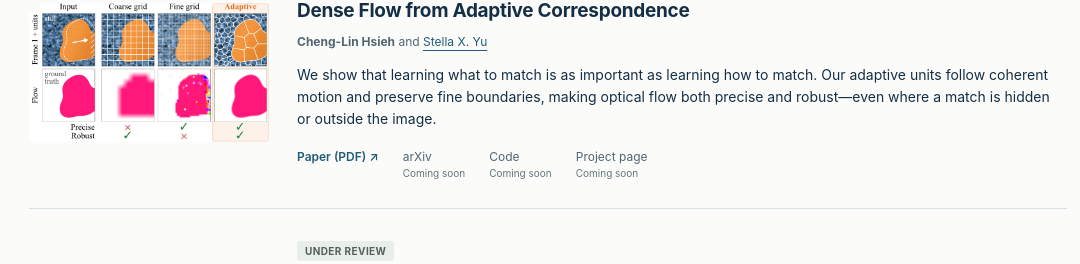
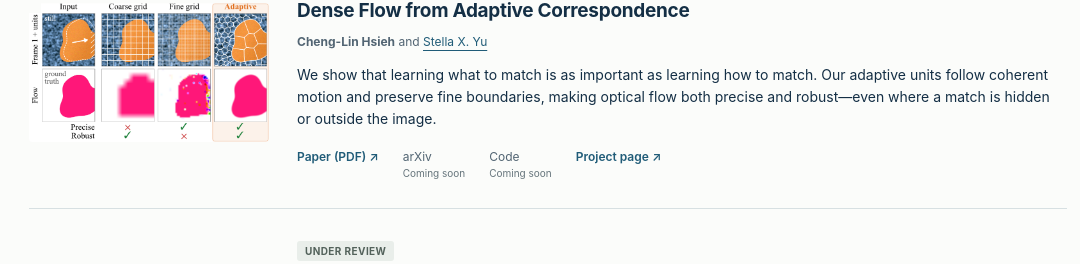
Before and after one commit to chenglinh/chenglinh.github.io, a Jekyll site: the page index.html, which Jekyll copies as it is, in a window 1280 px wide, cut to the strip 736-1000 px from the top of the page. Shown: the whole strip, without its empty margins (92-1172 px from the left). Built offline with Jekyll 4.4.1, drawn with Linux system fonts in a browser that asks for light colours.

Commit message:
Link Dense Flow project page
Co-authored-by: Cursor <cursoragent@cursor.com>

```diff
--- a/index.html
+++ b/index.html
@@ -29,7 +29,7 @@
 <article class="research-card">
 <figure class="project-media flow-illustration"><img src="assets/teasers/dense-flow-figure-2a.png" alt="Figure 2a compares coarse, fine, and adaptive matching units. Adaptive units preserve motion boundaries while remaining robust when matches are missing." width="1500" height="867" loading="lazy"></figure>
 <div><p class="badge">NeurIPS 2026</p><h3>Dense Flow from Adaptive Correspondence</h3><p class="authors"><strong>Cheng-Lin Hsieh</strong> and <a href="https://web.eecs.umich.edu/~stellayu/">Stella X. Yu</a></p><p>We show that learning what to match is as important as learning how to match. Our adaptive units follow coherent motion and preserve fine boundaries, making optical flow both precise and robust—even where a match is hidden or outside the image.</p>
-<div class="project-links" aria-label="Dense Flow resources"><a href="papers/dense-flow-adaptive-correspondence.pdf">Paper (PDF) ↗</a><span>arXiv <small>Coming soon</small></span><span>Code <small>Coming soon</small></span><span>Project page <small>Coming soon</small></span></div></div>
+<div class="project-links" aria-label="Dense Flow resources"><a href="papers/dense-flow-adaptive-correspondence.pdf">Paper (PDF) ↗</a><span>arXiv <small>Coming soon</small></span><span>Code <small>Coming soon</small></span><a href="https://chenglinh.github.io/DACE/">Project page ↗</a></div></div>
 </article>
 <article class="research-card">
 <figure class="project-media"><video controls muted loop playsinline preload="metadata" poster="assets/teasers/fall-recovery.jpg" width="780" height="423" aria-label="A real Unitree G1 performs guided fall recovery on raised terrain"><source src="assets/teasers/fall-recovery.mp4" type="video/mp4">Your browser does not support video. <a href="assets/teasers/fall-recovery.mp4">Watch the recovery demo</a>.</video></figure>
```
